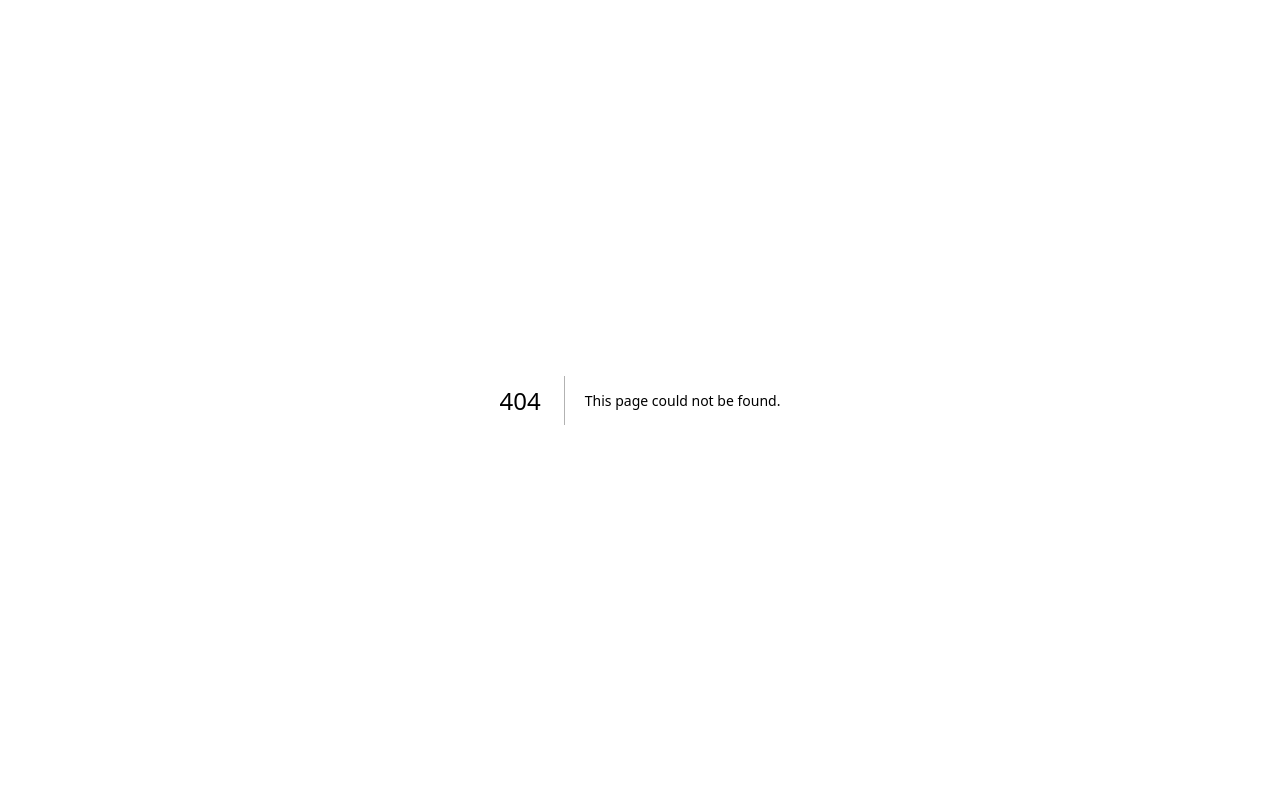
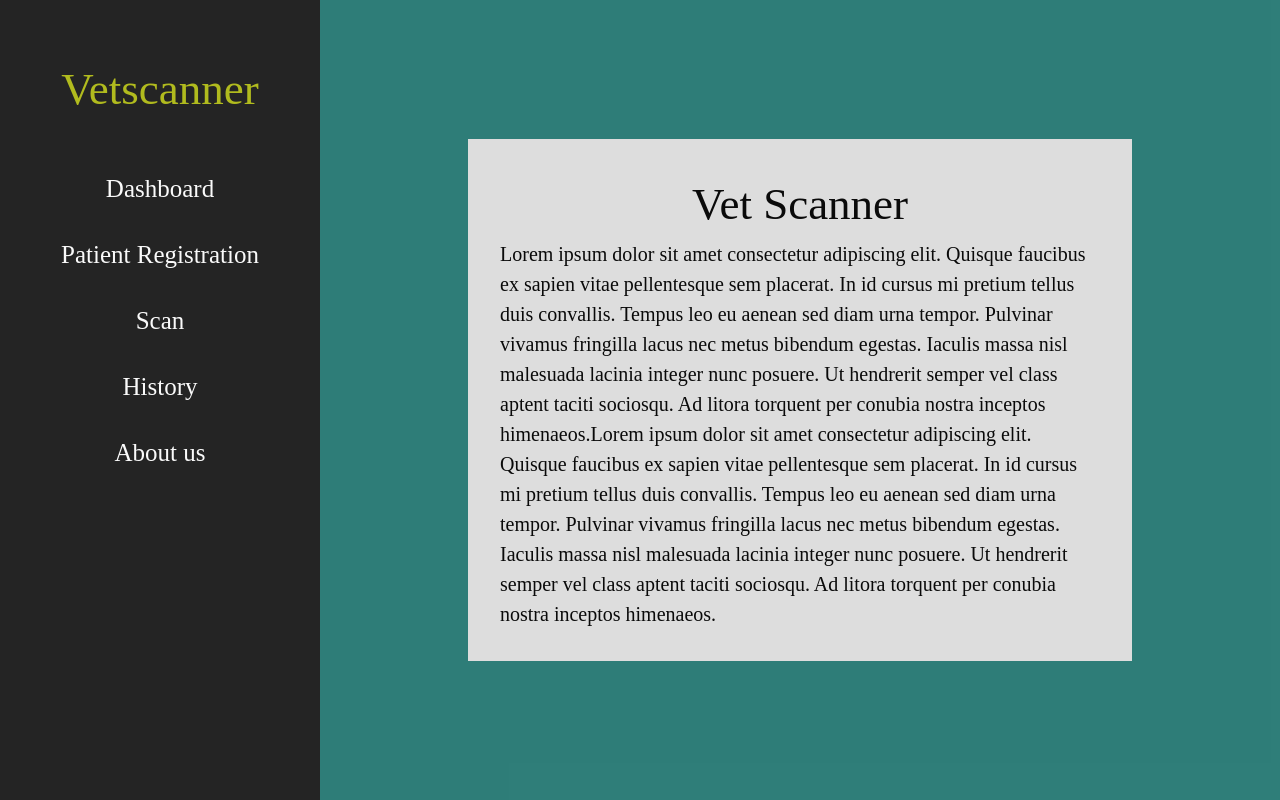
Before and after one commit to Pasin0931/vetscanner, a Next.js app in the folder vetscanner/: page /about in a window 1280 px wide. Before the commit this address had no page. Built offline with nearby package versions, Linux system fonts and the light colour scheme.

Commit message:
update sidebar

```diff
--- /dev/null
+++ b/vetscanner/src/app/about/page.tsx
@@ -0,0 +1,14 @@
+export default function About() {
+    const plac:string = "Lorem ipsum dolor sit amet consectetur adipiscing elit. Quisque faucibus ex sapien vitae pellentesque sem placerat. In id cursus mi pretium tellus duis convallis. Tempus leo eu aenean sed diam urna tempor. Pulvinar vivamus fringilla lacus nec metus bibendum egestas. Iaculis massa nisl malesuada lacinia integer nunc posuere. Ut hendrerit semper vel class aptent taciti sociosqu. Ad litora torquent per conubia nostra inceptos himenaeos."
+    return (
+        <>
+            <div className="bg-[#DDDDDD] p-8 justify-center">
+                <h1 className="text-[45px] text-center">Vet Scanner</h1>
+                <p className="w-150 text-[20px] text-start">
+                    {plac}
+                    {plac}
+                </p>
+            </div>
+        </>
+    )
+}
--- a/vetscanner/src/app/layout.tsx
+++ b/vetscanner/src/app/layout.tsx
@@ -1,6 +1,9 @@
 import type { Metadata } from "next";
 import { Geist, Geist_Mono } from "next/font/google";
 import "./globals.css";
+
+import { Button } from "@/components/ui/button";
+// import React from "react";
 
 const geistSans = Geist({
   variable: "--font-geist-sans",
@@ -17,17 +20,103 @@ export const metadata: Metadata = {
   description: "Generated by create next app",
 };
 
-export default function RootLayout({
-  children,
-}: Readonly<{
-  children: React.ReactNode;
-}>) {
+// export default function RootLayout({
+//   children,
+// }: Readonly<{
+//   children: React.ReactNode;
+// }>) {
+//   return (
+//     <html
+//       lang="en"
+//       className={`${geistSans.variable} ${geistMono.variable} h-full antialiased`}
+//     >
+//       <body className="min-h-full flex flex-col">{children}</body>
+//     </html>
+//   );
+// }
+
+export default function RootLayout({ children }: {
+  children: React.ReactNode
+}) {
   return (
-    <html
-      lang="en"
-      className={`${geistSans.variable} ${geistMono.variable} h-full antialiased`}
-    >
-      <body className="min-h-full flex flex-col">{children}</body>
+    <html lang="en" className={`${geistSans.variable} ${geistMono.variable}`}>
+      <body>
+        <div className="flex">
+
+          <div className="flex-1/4 justify-center">
+            <div className="flex flex-col bg-[#242424] h-screen">
+              <h1 className="
+                        text-center
+                        text-[45px]
+                        text-[#B1BB1E]
+                        pt-14
+                    ">
+                Vetscanner
+              </h1>
+
+              <div className="flex flex-col justify-start pt-8">
+                <Button className="
+                        text-center
+                        text-[25px]
+                        transform hover:scale-120 bg-transparent
+                        transition duration-300 ease-in-out
+                        p-8
+                        ">
+                  Dashboard
+                </Button>
+
+                <Button className="
+                        text-center
+                        text-[25px]
+                        transform hover:scale-120 bg-transparent
+                        transition duration-300 ease-in-out
+                        p-8
+                        ">
+                  Patient Registration
+                </Button>
+
+                <Button className="
+                        text-center
+                        text-[25px]
+                        transform hover:scale-120 bg-transparent
+                        transition duration-300 ease-in-out
+                        p-8
+                        ">
+                  Scan
+                </Button>
+
+                <Button className="
+                        text-center
+                        text-[25px]
+                        transform hover:scale-120 bg-transparent
+                        transition duration-300 ease-in-out
+                        p-8
+                        ">
+                  History
+                </Button>
+
+                <Button className="
+                        text-center
+                        text-[25px]
+                        transform hover:scale-120 bg-transparent
+                        transition duration-300 ease-in-out
+                        p-8
+                        ">
+                  About us
+                </Button>
+              </div>
+
+
+            </div>
+          </div>
+
+          <div className="flex-3/4 justify-center">
+            <div className="flex flex-col bg-[#156E68E3] h-screen justify-center items-center ">
+              {children}
+            </div>
+          </div>
+        </div>
+      </body>
     </html>
-  );
+  )
 }
--- a/vetscanner/src/app/page.tsx
+++ b/vetscanner/src/app/page.tsx
@@ -1,65 +1,15 @@
-import Image from "next/image";
+"use client"
+
+import { useState, useEffect } from "react"
+
+import Login from "@/components/login"
+import Register from "@/components/register"
 
 export default function Home() {
   return (
-    <div className="flex flex-col flex-1 items-center justify-center bg-zinc-50 font-sans dark:bg-black">
-      <main className="flex flex-1 w-full max-w-3xl flex-col items-center justify-between py-32 px-16 bg-white dark:bg-black sm:items-start">
-        <Image
-          className="dark:invert"
-          src="/next.svg"
-          alt="Next.js logo"
-          width={100}
-          height={20}
-          priority
-        />
-        <div className="flex flex-col items-center gap-6 text-center sm:items-start sm:text-left">
-          <h1 className="max-w-xs text-3xl font-semibold leading-10 tracking-tight text-black dark:text-zinc-50">
-            To get started, edit the page.tsx file.
-          </h1>
-          <p className="max-w-md text-lg leading-8 text-zinc-600 dark:text-zinc-400">
-            Looking for a starting point or more instructions? Head over to{" "}
-            <a
-              href="https://vercel.com/templates?framework=next.js&utm_source=create-next-app&utm_medium=appdir-template-tw&utm_campaign=create-next-app"
-              className="font-medium text-zinc-950 dark:text-zinc-50"
-            >
-              Templates
-            </a>{" "}
-            or the{" "}
-            <a
-              href="https://nextjs.org/learn?utm_source=create-next-app&utm_medium=appdir-template-tw&utm_campaign=create-next-app"
-              className="font-medium text-zinc-950 dark:text-zinc-50"
-            >
-              Learning
-            </a>{" "}
-            center.
-          </p>
-        </div>
-        <div className="flex flex-col gap-4 text-base font-medium sm:flex-row">
-          <a
-            className="flex h-12 w-full items-center justify-center gap-2 rounded-full bg-foreground px-5 text-background transition-colors hover:bg-[#383838] dark:hover:bg-[#ccc] md:w-[158px]"
-            href="https://vercel.com/new?utm_source=create-next-app&utm_medium=appdir-template-tw&utm_campaign=create-next-app"
-            target="_blank"
-            rel="noopener noreferrer"
-          >
-            <Image
-              className="dark:invert"
-              src="/vercel.svg"
-              alt="Vercel logomark"
-              width={16}
-              height={16}
-            />
-            Deploy Now
-          </a>
-          <a
-            className="flex h-12 w-full items-center justify-center rounded-full border border-solid border-black/[.08] px-5 transition-colors hover:border-transparent hover:bg-black/[.04] dark:border-white/[.145] dark:hover:bg-[#1a1a1a] md:w-[158px]"
-            href="https://nextjs.org/docs?utm_source=create-next-app&utm_medium=appdir-template-tw&utm_campaign=create-next-app"
-            target="_blank"
-            rel="noopener noreferrer"
-          >
-            Documentation
-          </a>
-        </div>
-      </main>
+    <div>
+      <Login/>
+      <Register/>
     </div>
-  );
+  )
 }
--- /dev/null
+++ b/vetscanner/src/components/login.tsx
@@ -0,0 +1,14 @@
+"use client"
+
+import { useState, useEffect } from "react"
+
+export default function Login() {
+    const [email, setEmail] = useState("")
+    const [password, setPassword] = useState("")
+
+    return (
+        <div>
+            <h1>Login</h1>
+        </div>
+    )
+}
--- /dev/null
+++ b/vetscanner/src/components/register.tsx
@@ -0,0 +1,14 @@
+"use client"
+
+import { useState, useEffect } from "react"
+
+export default function Register() {
+    const [email, setEmail] = useState("")
+    const [password, setPassword] = useState("")
+
+    return (
+        <div>
+            <h1>Register</h1>
+        </div>
+    )
+}
```
Also changed, not shown: 1 other file (tests, documents, lock files or other folders).
